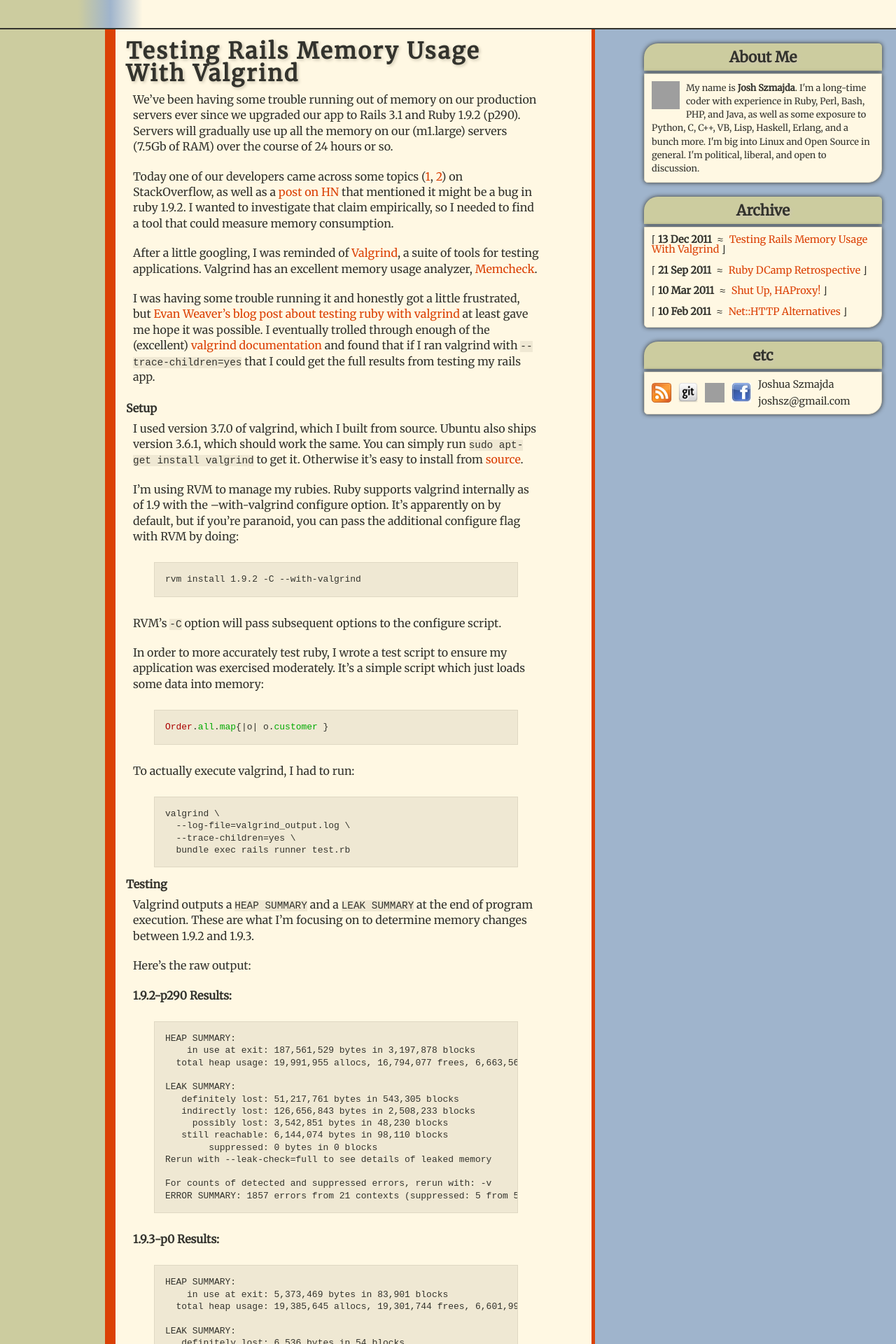
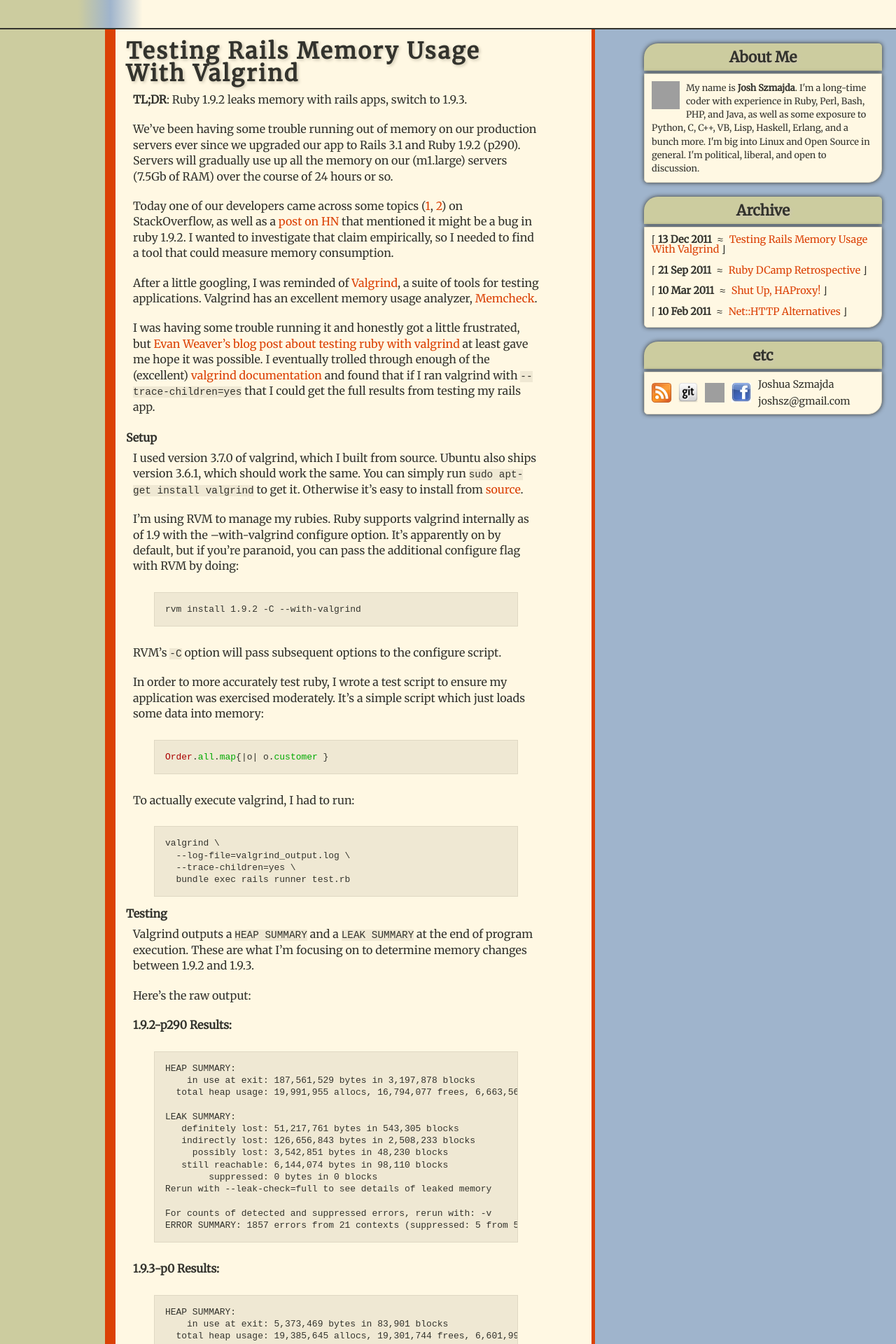
Before and after one commit to jszmajda/blog, a Jekyll site: the page built from code/_posts/2011-12-13-testing-rails-memory-usage-with-valgrind.md, in a window 1280 px wide. Shown: the top 1920 px of the page at 70% size. Built offline with Jekyll 4.4.1, drawn with Linux system fonts in a browser that asks for light colours; some web fonts are replaced; comment, search, counter and statistics services are not loaded; grey boxes are pictures that could not be loaded.

Commit message:
Added tl;dr

```diff
--- a/code/_posts/2011-12-13-testing-rails-memory-usage-with-valgrind.md
+++ b/code/_posts/2011-12-13-testing-rails-memory-usage-with-valgrind.md
@@ -2,6 +2,8 @@
 layout: post
 title: Testing Rails Memory Usage With Valgrind
 ---
+
+**TL;DR**: Ruby 1.9.2 leaks memory with rails apps, switch to 1.9.3.
 
 We've been having some trouble running out of memory on our production
 servers ever since we upgraded our app to Rails 3.1 and Ruby 1.9.2
--- a/css/main.css
+++ b/css/main.css
@@ -26,7 +26,7 @@
 
 h1 {
   border-bottom: 2px solid #33332D;
-  font-size: 2.3em;
+  font-size: 2.5em;
   font-weight: bold;
   letter-spacing: 0.08em;
   text-shadow: 2px 2px 4px #CFC8B3;
```
